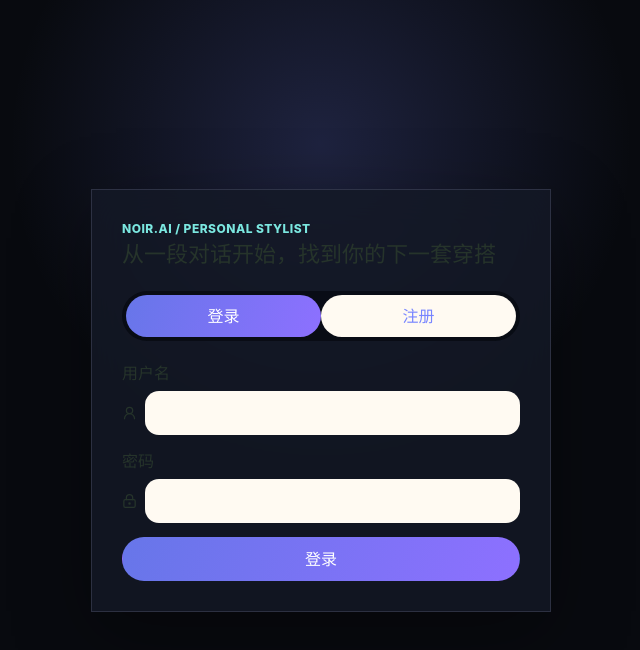
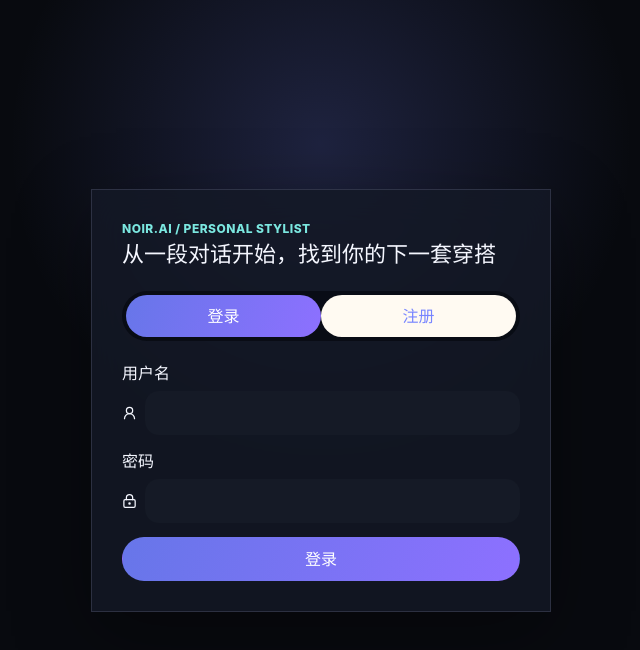
Before and after one commit to Gooddaybro/IntelligentOutfitRecommendationSystem, a React (Vite) app in the folder frontend/: page / in a window 1280 px wide. Shown: the top 650 px of the page, without its empty margins (319-959 px from the left). Built offline with nearby package versions, Linux system fonts and the light colour scheme; no server answers.

Commit message:
修复：恢复登录表单文字与输入内容可见性

```diff
--- a/frontend/src/styles.css
+++ b/frontend/src/styles.css
@@ -121,6 +121,7 @@ p {
 }
 
 .auth-panel {
+  color: var(--text);
   display: grid;
   gap: 20px;
   margin: 0 auto;
@@ -134,6 +135,12 @@ p {
   backdrop-filter: blur(18px);
   border: 1px solid var(--border);
   box-shadow: var(--shadow);
+}
+
+.auth-panel input {
+  background: var(--surface-soft);
+  color: var(--text);
+  caret-color: var(--text);
 }
 
 .chat-panel--noir {
```
Also changed, not shown: 1 other file (tests, documents, lock files or other folders).
